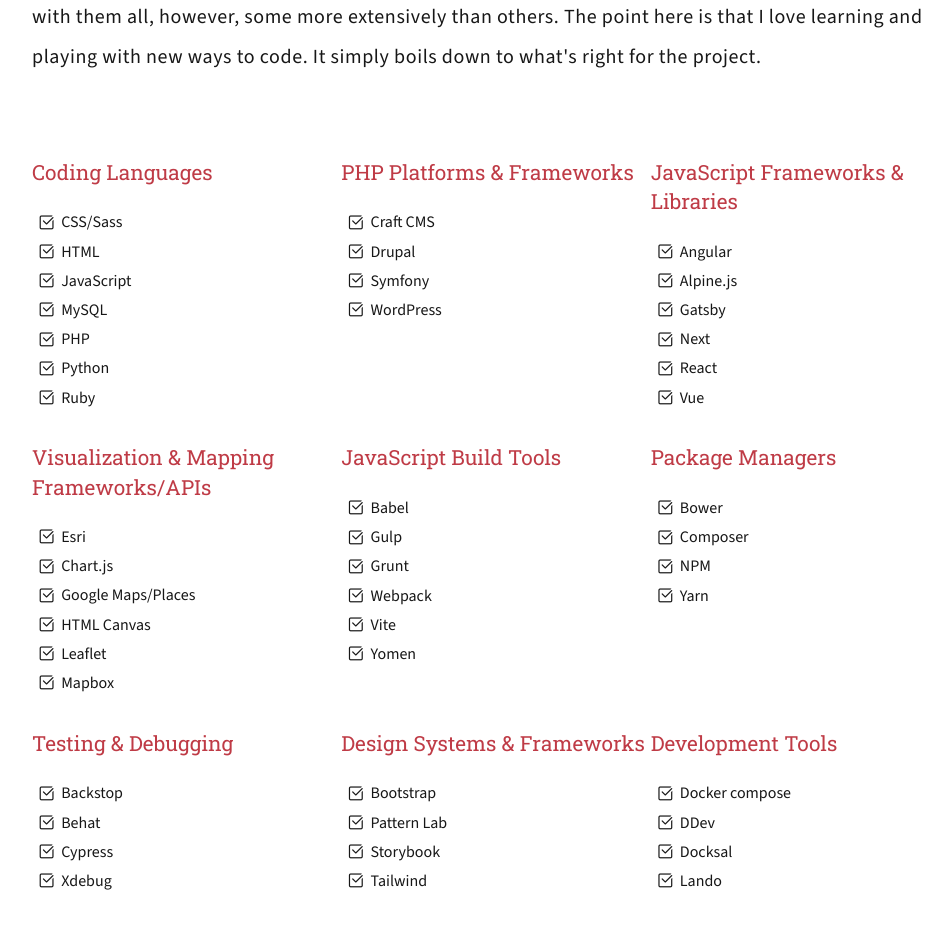
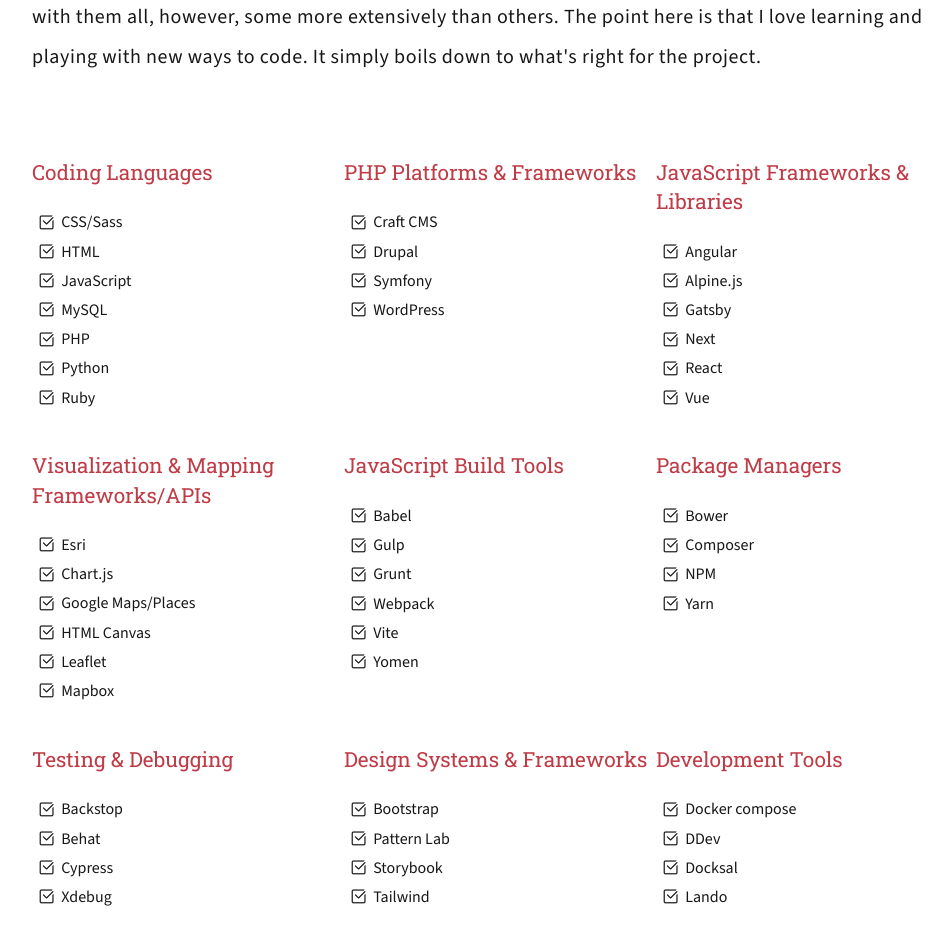
Before and after one commit to kalevitan/kylelevitan, a Next.js app: page / in a window 1280 px wide. Shown: the part 2180-3125 px from the top of the page, without its empty margins (144-1096 px from the left). Built offline with nearby package versions, Linux system fonts and the light colour scheme.

Commit message:
Fix a column gap bug

```diff
--- a/app/components/credentials/index.tsx
+++ b/app/components/credentials/index.tsx
@@ -22,7 +22,7 @@
           {`Clearly this is a list of several different languages, technologies, and frameworks. Truthfully, I've dabbled with them all, however, some more extensively than others. The point here is that I love learning and playing with new ways to code. It simply boils down to what's right for the project.`}
         </p>
       </div>
-      <div className="credentials__content grid grid-cols-1 md:grid-cols-2 lg:grid-cols-3">
+      <div className="credentials__content grid gap-2 grid-cols-1 md:grid-cols-2 lg:grid-cols-3">
         {credentials.credentials.map((credential) => (
           <div className="credentials__list" key={credential.category}>
             <h3>{credential.category}</h3>
```
